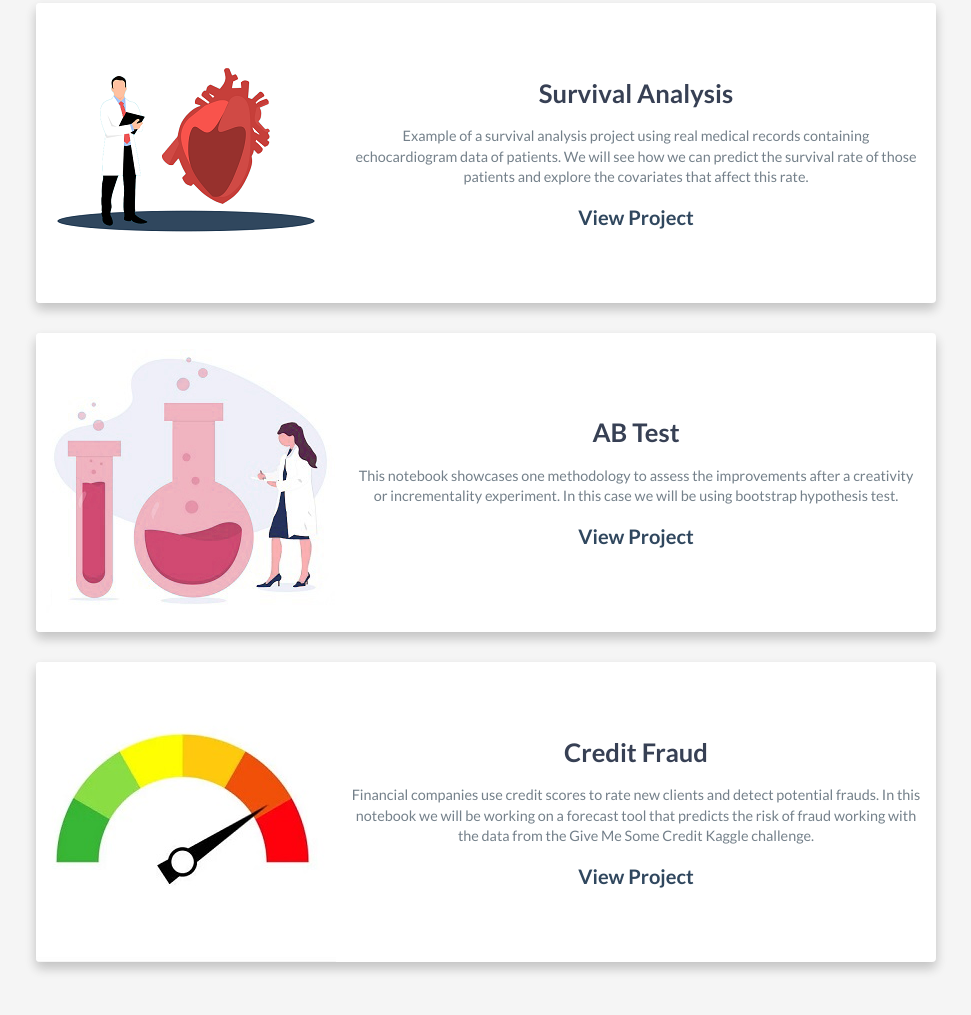
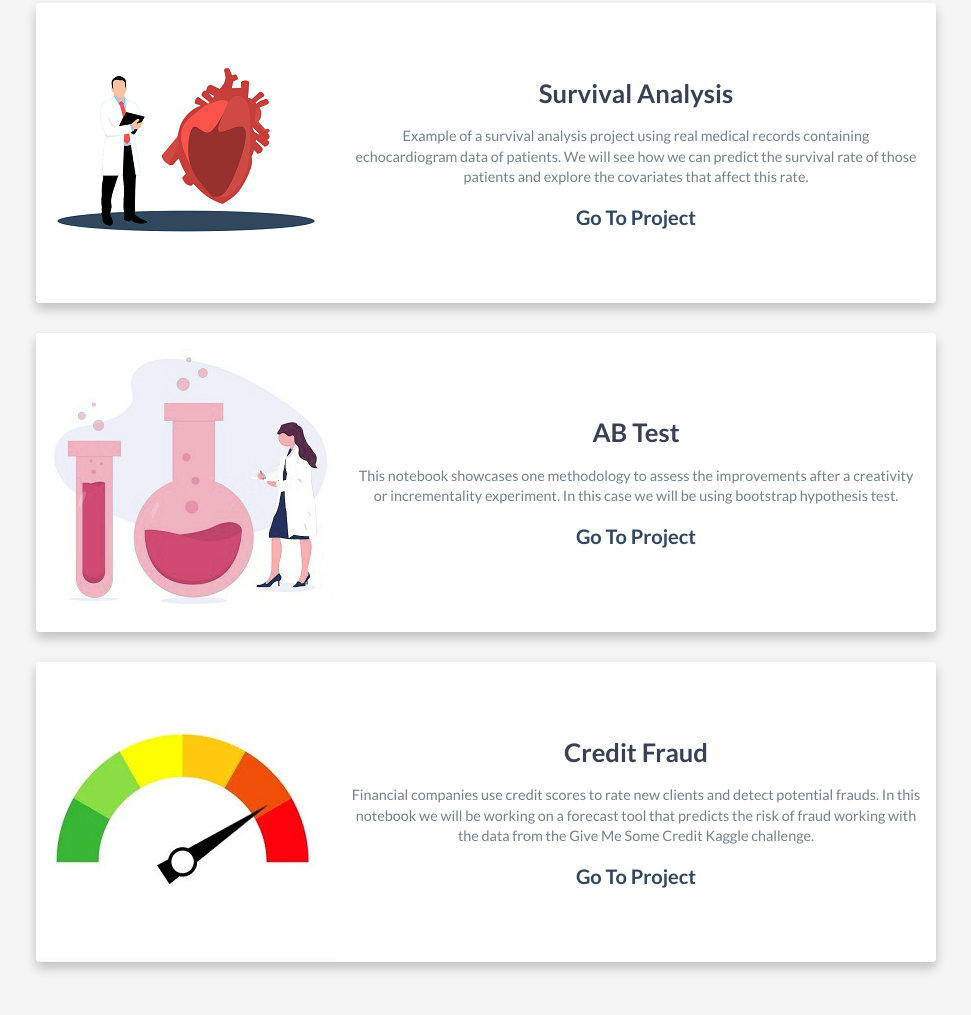
Before and after one commit to dvallslanaquera/davidvalls_portfolio, a website: page index.html in a window 1280 px wide. Shown: the part 943-1958 px from the top of the page, without its empty margins (154-1125 px from the left). Drawn offline with nearby package versions, Linux system fonts and the light colour scheme.

Commit message:
Update index.html

```diff
--- a/index.html
+++ b/index.html
@@ -73,7 +73,7 @@
                         <p>
                             Example of a survival analysis project using real medical records containing echocardiogram data of patients. We will see how we can predict the survival rate of those patients and explore the covariates that affect this rate.
                         </p>
-                        <a href="https://colab.research.google.com/drive/1MomnKi3kF-zw2xi4jzvn5sIB8Ot3Oqgp?usp=sharing" target="_blank">View Project</a>
+                        <a href="https://colab.research.google.com/drive/1MomnKi3kF-zw2xi4jzvn5sIB8Ot3Oqgp?usp=sharing" target="_blank">Go To Project</a>
                     </div>
                     <!-- End .project-info -->
                 </div>
@@ -89,7 +89,7 @@
                         <p>
                             This notebook showcases one methodology to assess the improvements after a creativity or incrementality experiment. In this case we will be using bootstrap hypothesis test.
                         </p>
-                        <a href="https://colab.research.google.com/drive/1h-TBMkB0HACgIbZEHLrokZsD5qKK80uF?usp=sharing" target="_blank">View Project</a>
+                        <a href="https://colab.research.google.com/drive/1h-TBMkB0HACgIbZEHLrokZsD5qKK80uF?usp=sharing" target="_blank">Go To Project</a>
                     </div>
                     <!-- End .project-info -->
                 </div>
@@ -105,7 +105,7 @@
                         <p>
                             Financial companies use credit scores to rate new clients and detect potential frauds. In this notebook we will be working on a forecast tool that predicts the risk of fraud working with the data from the Give Me Some Credit Kaggle challenge.
                         </p>
-                        <a href="https://colab.research.google.com/drive/1cWwtFWnfzGMGPB9W4mJVyP-ArxEnbl9N?usp=sharing" target="_blank">View Project</a>
+                        <a href="https://colab.research.google.com/drive/1cWwtFWnfzGMGPB9W4mJVyP-ArxEnbl9N?usp=sharing" target="_blank">Go To Project</a>
                     </div>
                     <!-- End .project-info -->
                 </div>
```
